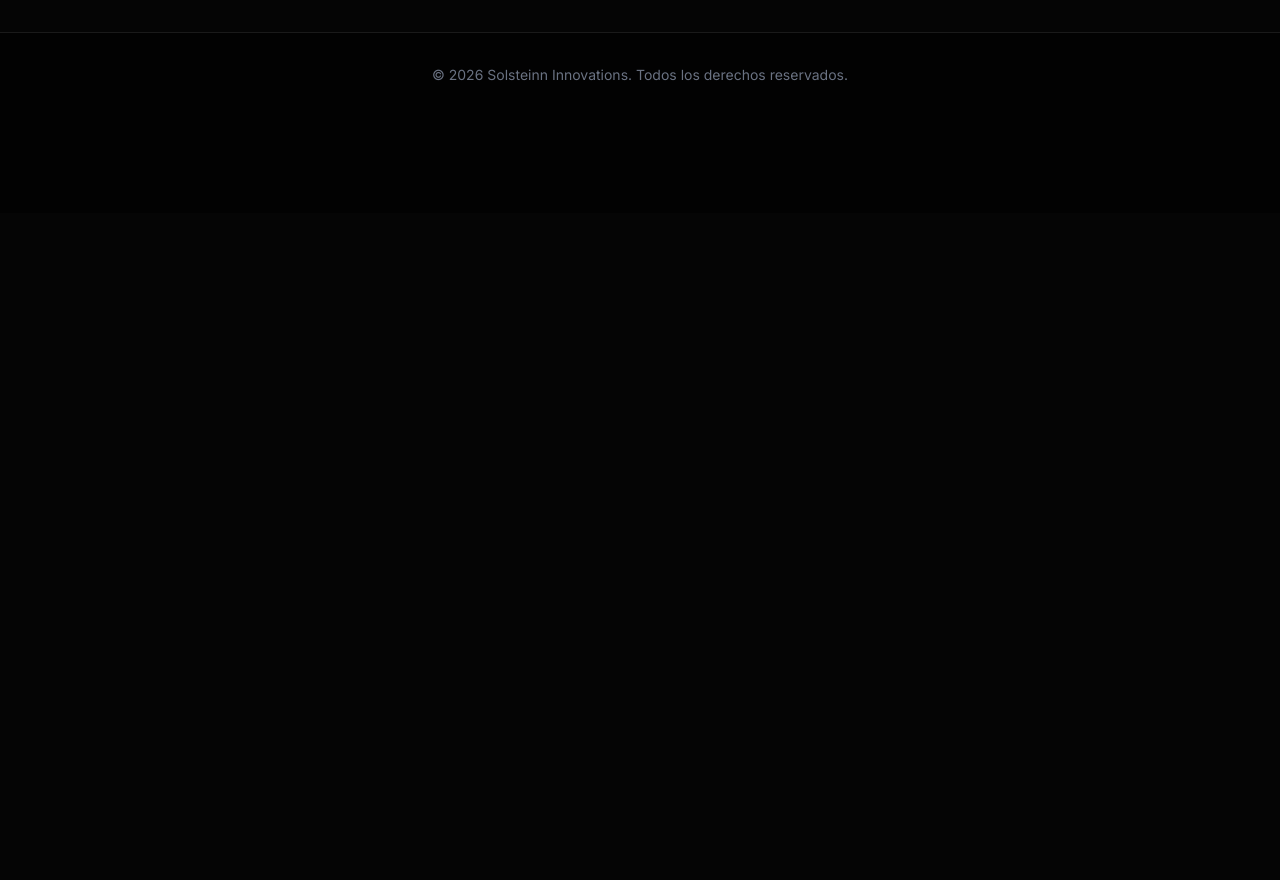
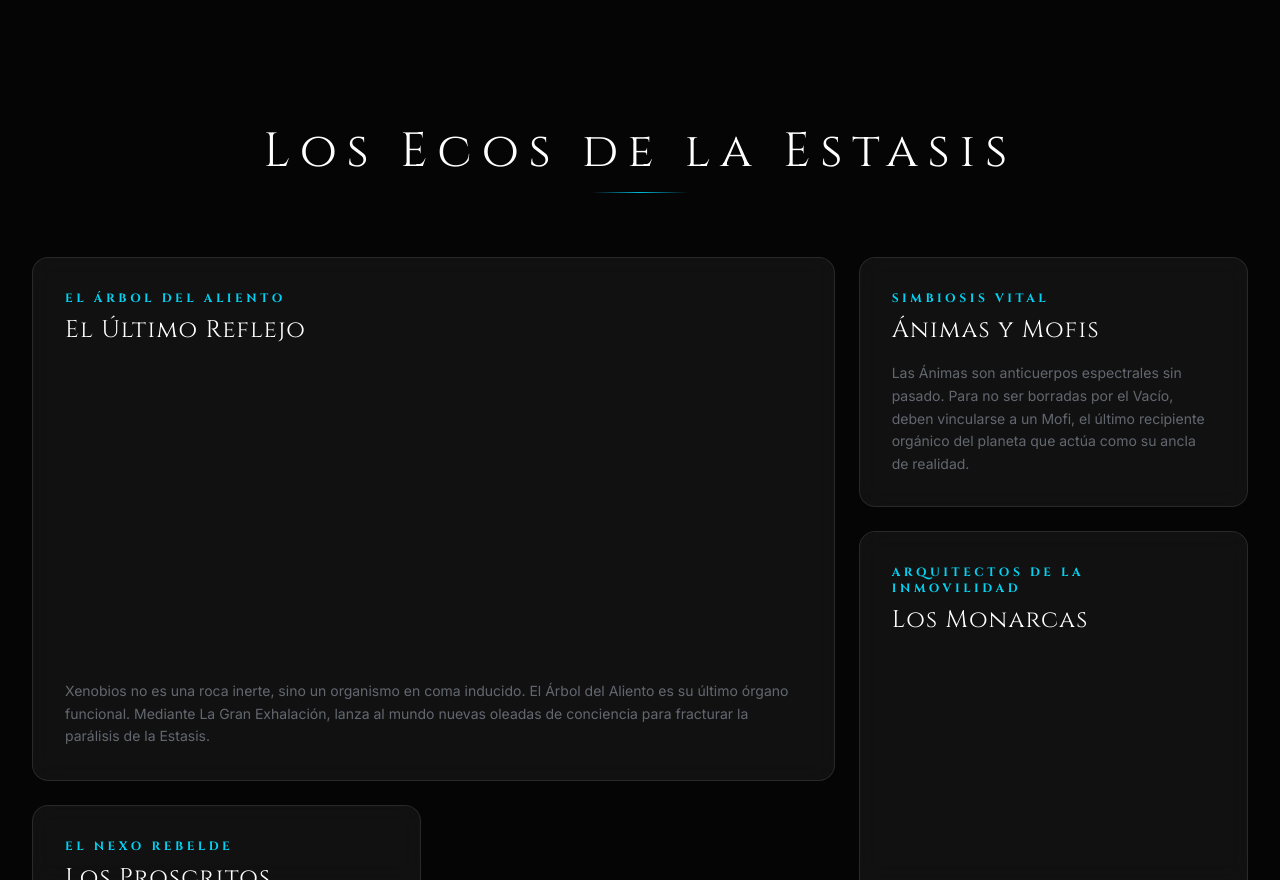
Before and after one commit to kyruodioso/xenobios_landing, a Next.js app: page / in a window 1280 px wide. Shown: the part 1920-2800 px from the top of the page. Before the commit the page ends 2133 px from the top, so only its background shows below. Built offline with nearby package versions, Linux system fonts and the light colour scheme.

Commit message:
feat: add 'Los Ecos de la Estasis' bento grid section with narrative lore

```diff
--- a/src/app/page.tsx
+++ b/src/app/page.tsx
@@ -3,6 +3,7 @@ import Features from "@/components/Features";
 import Footer from "@/components/Footer";
 import BenefitCards from "@/components/BenefitCards";
 import ImageCarousel from "@/components/ImageCarousel";
+import LoreSection from "@/components/LoreSection";
 
 export default function Home() {
   return (
@@ -36,6 +37,9 @@ export default function Home() {
       {/* Features Section */}
       <Features />
 
+      {/* Lore Section (Ecos de la Estasis) */}
+      <LoreSection />
+
       <Footer />
     </main>
   );
--- /dev/null
+++ b/src/components/LoreSection.tsx
@@ -0,0 +1,84 @@
+"use client";
+
+import { motion } from "framer-motion";
+
+const LoreCard = ({ title, subtitle, content, className = "" }: { title: string, subtitle?: string, content: string, className?: string }) => {
+  return (
+    <motion.div
+      initial={false}
+      whileHover="hover"
+      className={`relative p-8 rounded-2xl bg-white/5 backdrop-blur-md border border-white/10 overflow-hidden group transition-all duration-500 hover:border-cyan-500/30 hover:shadow-[0_0_30px_rgba(0,255,255,0.05)] ${className}`}
+    >
+      {/* Brillo de fondo sutil en hover */}
+      <div className="absolute inset-0 bg-gradient-to-br from-cyan-500/5 to-transparent opacity-0 group-hover:opacity-100 transition-opacity duration-700" />
+
+      <div className="relative z-10 h-full flex flex-col">
+        <h3 className="font-cinzel text-cyan-400 text-xs tracking-[0.3em] uppercase mb-2 font-bold">
+          {title}
+        </h3>
+        {subtitle && (
+          <h4 className="font-cinzel text-2xl text-white mb-4 tracking-wider">
+            {subtitle}
+          </h4>
+        )}
+        <motion.p
+          variants={{
+            hover: { opacity: 1, y: 0 },
+          }}
+          initial={{ opacity: 0.6, y: 0 }}
+          transition={{ duration: 0.4 }}
+          className="text-gray-400 font-sans leading-relaxed text-sm mt-auto"
+        >
+          {content}
+        </motion.p>
+      </div>
+    </motion.div>
+  );
+};
+
+export default function LoreSection() {
+  return (
+    <section className="py-24 px-4 sm:px-6 lg:px-8 max-w-7xl mx-auto w-full">
+      <div className="flex flex-col items-center mb-16 text-center">
+        <h2 className="font-cinzel text-4xl md:text-5xl text-white mb-4 tracking-[0.2em] glow-text">
+          Los Ecos de la Estasis
+        </h2>
+        <div className="h-px w-24 bg-gradient-to-r from-transparent via-cyan-500 to-transparent" />
+      </div>
+
+      <div className="grid grid-cols-1 md:grid-cols-3 gap-6 auto-rows-[250px]">
+        {/* Tarjeta 1: El Árbol del Aliento (Featured) */}
+        <LoreCard
+          title="El Árbol del Aliento"
+          subtitle="El Último Reflejo"
+          content="Xenobios no es una roca inerte, sino un organismo en coma inducido. El Árbol del Aliento es su último órgano funcional. Mediante La Gran Exhalación, lanza al mundo nuevas oleadas de conciencia para fracturar la parálisis de la Estasis."
+          className="md:col-span-2 md:row-span-2"
+        />
+
+        {/* Tarjeta 2: Simbiosis Vital */}
+        <LoreCard
+          title="Simbiosis Vital"
+          subtitle="Ánimas y Mofis"
+          content="Las Ánimas son anticuerpos espectrales sin pasado. Para no ser borradas por el Vacío, deben vincularse a un Mofi, el último recipiente orgánico del planeta que actúa como su ancla de realidad."
+          className="md:col-span-1 md:row-span-1"
+        />
+
+        {/* Tarjeta 3: Los Arquitectos de la Inmovilidad */}
+        <LoreCard
+          title="Arquitectos de la Inmovilidad"
+          subtitle="Los Monarcas"
+          content="Antiguos guías corrompidos por el terror a desaparecer. Han secuestrado el Lúmen construyendo Templos sobre los nodos vitales para alimentar su propia inmortalidad, condenando al mundo a una paz artificial."
+          className="md:col-span-1 md:row-span-2"
+        />
+
+        {/* Tarjeta 4: El Nexo Rebelde */}
+        <LoreCard
+          title="El Nexo Rebelde"
+          subtitle="Los Proscritos"
+          content="En las sombras de los Jardines del Génesis aguardan los proscritos. Han comprendido que la salvación de Xenobios exige sacrificar el paraíso actual para que el mundo vuelva a morir y renacer."
+          className="md:col-span-1 md:row-span-1"
+        />
+      </div>
+    </section>
+  );
+}
```
